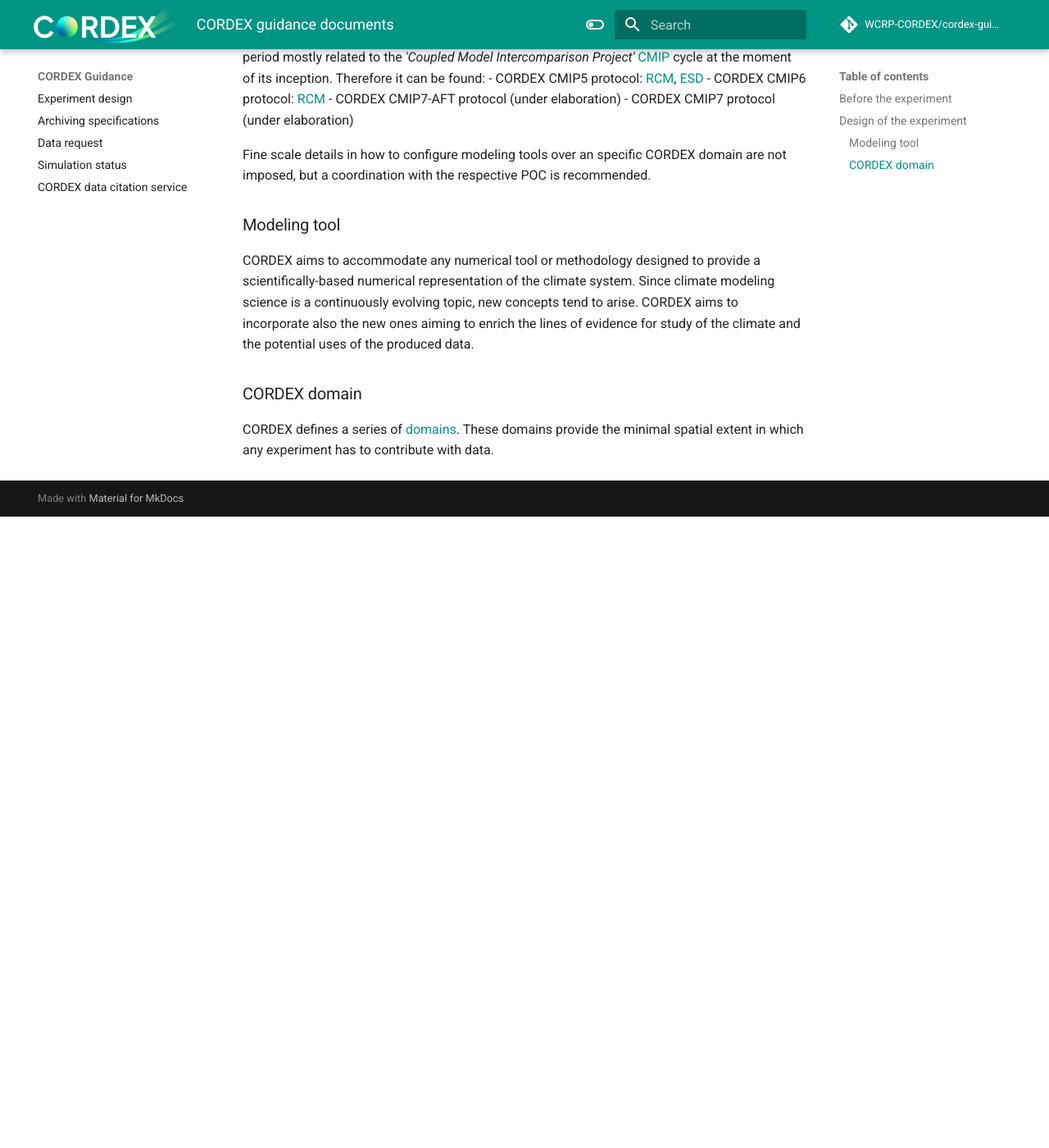
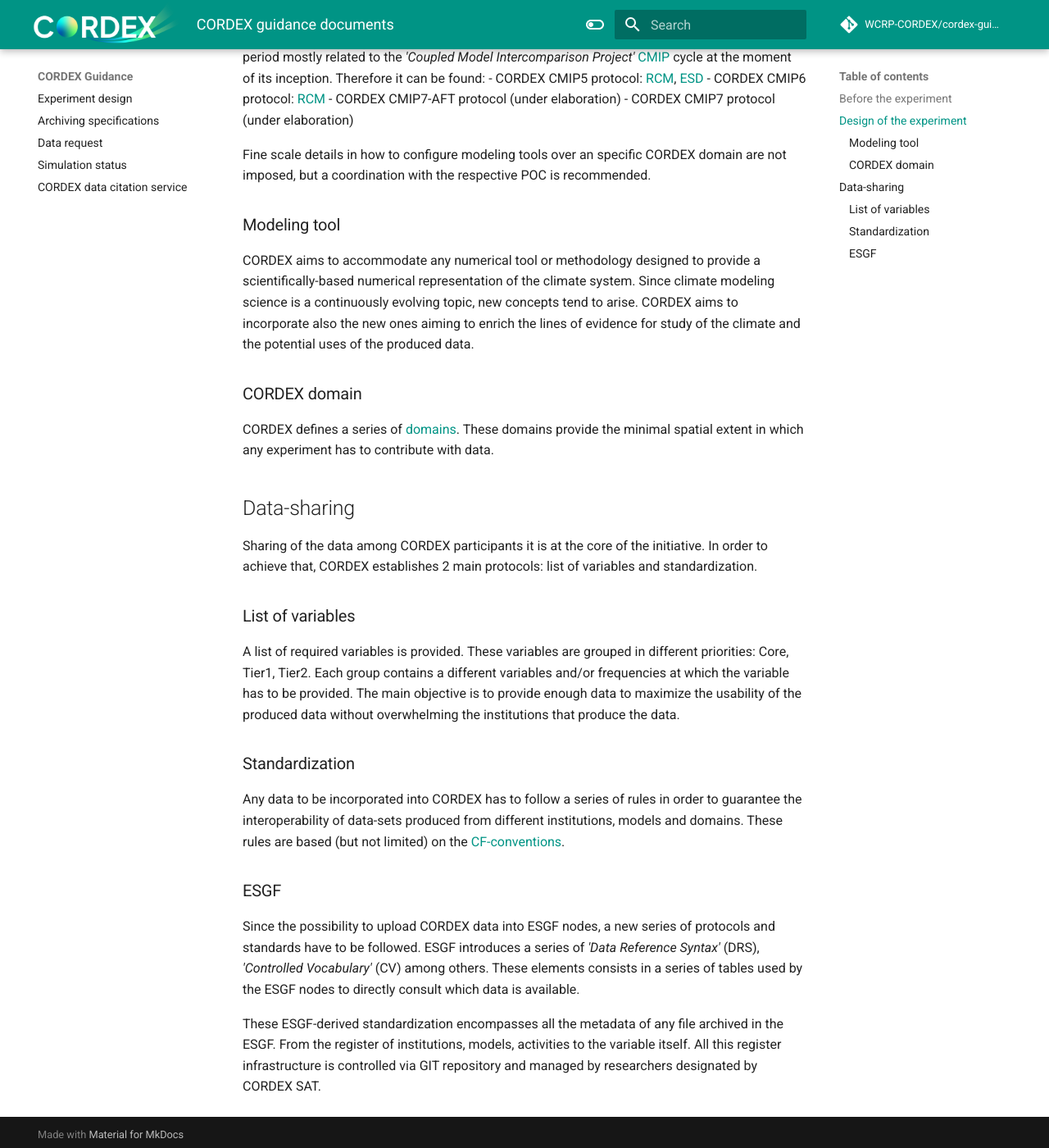
Before and after one commit to WCRP-CORDEX/cordex-guidance, an MkDocs documentation site: the page built from docs/index.md, in a window 1280 px wide and 1400 px high, scrolled down 1417 px. Shown: the whole window at 82% size. Built offline with MkDocs 1.6.1 and Material for MkDocs 9.7.7, drawn with Linux system fonts in a browser that asks for light colours; comment, search, counter and statistics services are not loaded; the version menu is left out; before the commit the page ends 2047 px from its top, so only the background shows below that.

Commit message:
First 0 version of the main guidance page

```diff
--- a/docs/index.md
+++ b/docs/index.md
@@ -45,3 +45,17 @@ CORDEX aims to accommodate any numerical tool or methodology designed to provide
 
 ### CORDEX domain
 CORDEX defines a series of [domains](https://cordex.org/domains/cordex-domain-description/). These domains provide the minimal spatial extent in which any experiment has to contribute with data.
+
+## Data-sharing
+Sharing of the data among CORDEX participants it is at the core of the initiative. In order to achieve that, CORDEX establishes 2 main protocols: list of variables and standardization.
+
+### List of variables
+A list of required variables is provided. These variables are grouped in different priorities: Core, Tier1, Tier2. Each group contains a different variables and/or frequencies at which the variable has to be provided. The main objective is to provide enough data to maximize the usability of the produced data without overwhelming the institutions that produce the data.
+
+### Standardization
+Any data to be incorporated into CORDEX has to follow a series of rules in order to guarantee the interoperability of data-sets produced from different institutions, models and domains. These rules are based (but not limited) on the [CF-conventions](https://cfconventions.org/).
+
+### ESGF
+Since the possibility to upload CORDEX data into ESGF nodes, a new series of protocols and standards have to be followed. ESGF introduces a series of _'Data Reference Syntax'_ (DRS), _'Controlled Vocabulary'_ (CV) among others. These elements consists in a series of tables used by the ESGF nodes to directly consult which data is available.
+
+These ESGF-derived standardization encompasses all the metadata of any file archived in the ESGF. From the register of institutions, models, activities to the variable itself. All this register infrastructure is controlled via GIT repository and managed by researchers designated by CORDEX SAT.
```
